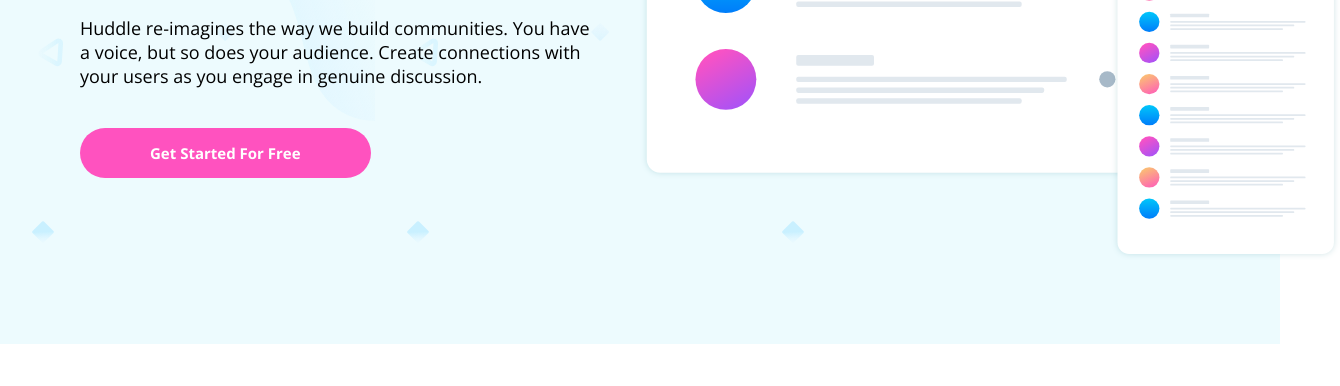
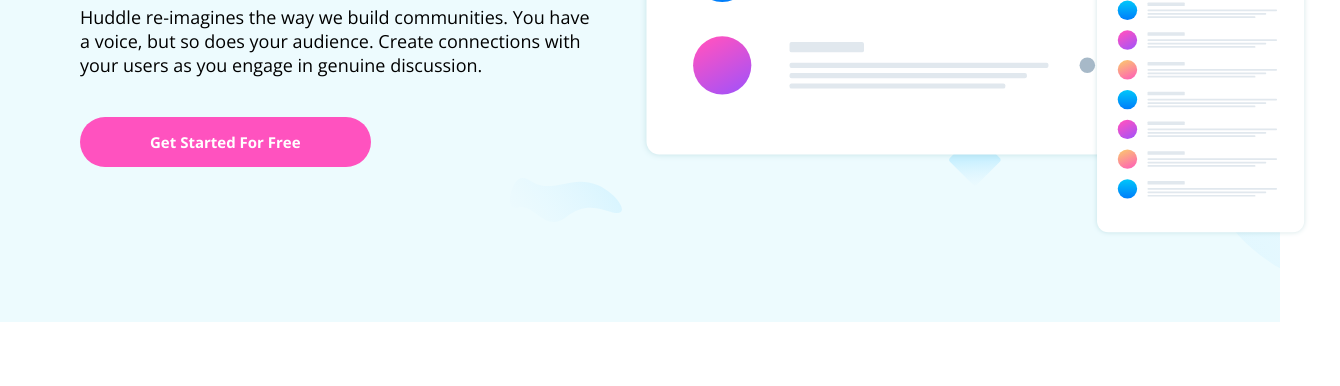
Before and after one commit to vsleila/huddle-landing-page-II, a plain HTML site: page index.html in a window 1280 px wide. Shown: the part 414-800 px from the top of the page, 1340 px wide, since content can reach past the window. Drawn offline with nearby package versions, Linux system fonts and the light colour scheme; files that its build step writes are made by us from their sources.

Commit message:
Em construção

```diff
--- a/arq_css/header_style.css
+++ b/arq_css/header_style.css
@@ -3,13 +3,13 @@
   padding: 0;
 }
 
-.introduction {
+.part_one {
   padding: 0;
   margin: 0;
   display: flow-root;
-  background-image: url(img-background/bg-hero-mobile.svg);
   background-repeat: repeat-x;
   background-color: #edfbfe;
+  background-image: url(../img-background/bg-hero-desktop.svg);
 }
 
 .header {
--- a/arq_css/section_intro.css
+++ b/arq_css/section_intro.css
@@ -39,7 +39,7 @@
 }
 
 .illustra_backgroud {
-  width: 700px;
+  width: 670px;
 }
 
 /* -----------Responsividade------------ */
--- a/index.html
+++ b/index.html
@@ -8,8 +8,8 @@
 
   <link rel="shortcut icon" href="img-favicon/favicon-32x32.png" type="image/x-icon">
 
-	<link rel="stylesheet" href="header_style.css">
-	<link rel="stylesheet" href="section_intro.css">
+  <link rel="stylesheet" href="arq_css/header_style.css">
+  <link rel="stylesheet" href="arq_css/section_intro.css">
 
   <link rel="preconnect" href="https://fonts.googleapis.com">
   <link rel="preconnect" href="https://fonts.gstatic.com" crossorigin>
@@ -20,7 +20,7 @@
 
 <body>
 
-	<div class="introduction">
+  <div class="part_one">
     <header>
       <div class="header">
         <div>
@@ -50,17 +50,11 @@
         </div>
 
         <div>
-					<img class="illustra_backgroud" src="img-illustras/illustration-mockups.svg"
-						alt="Illustração do layout">
+          <img class="illustra_backgroud" src="img-illustras/illustration-mockups.svg" alt="Illustração do layout">
         </div>
       </div>
     </section>
   </div>
-	<!--  -->
-	<section class="feature_blocks">
-
-
-	</section>
 
 </body>
 
```
Also changed, not shown: img-background/bg-hero-desktop.svg (added), img-background/bg-hero-mobile.svg (deleted). Lines whose indentation alone changed are shown as unchanged.
